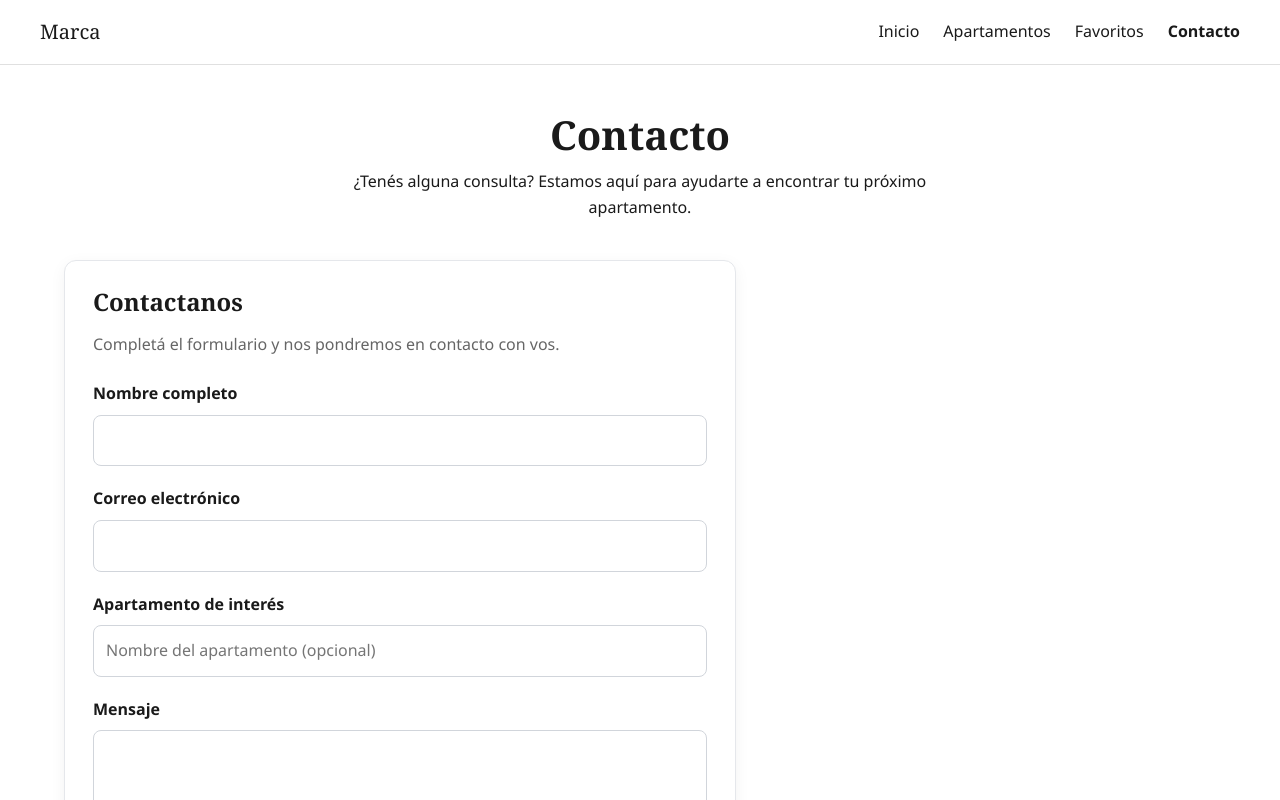
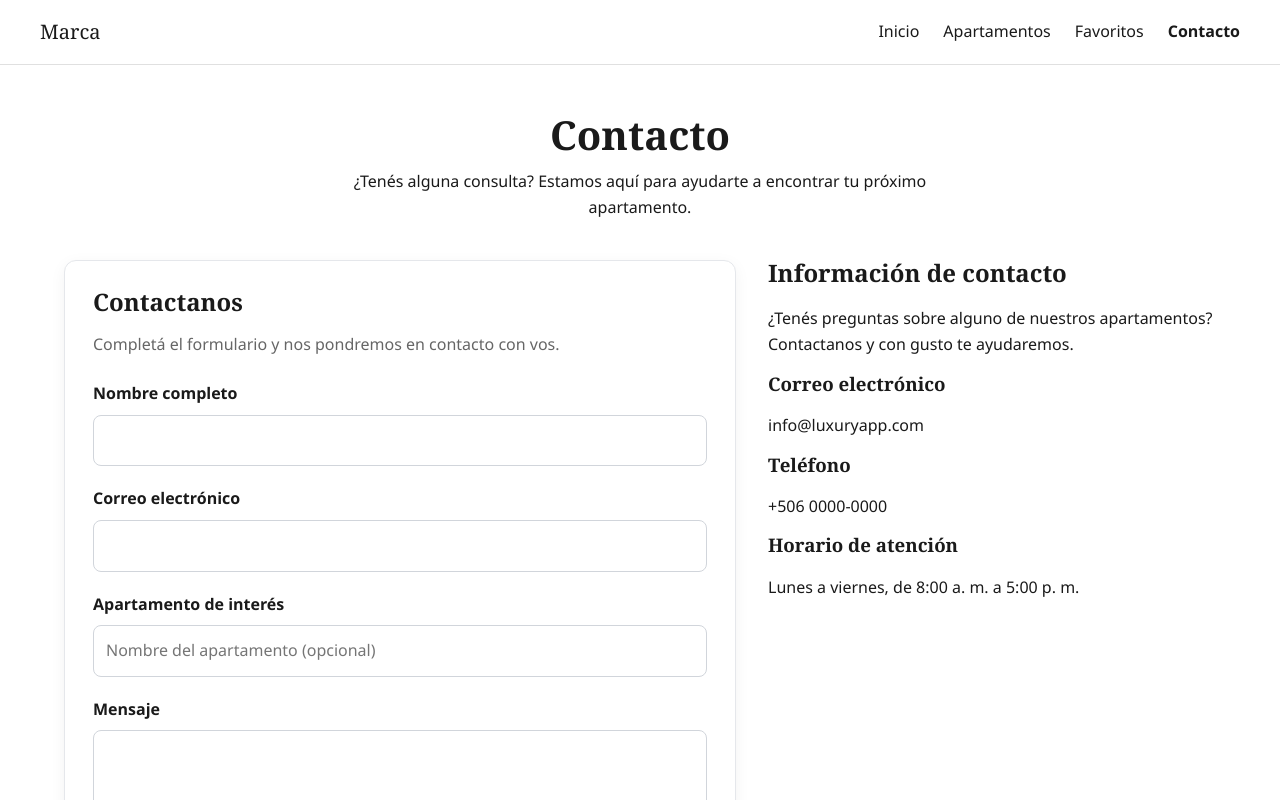
Before and after one commit to SebastianBDWJ/Proyecto1-DS, a React (Vite) app in the folder luxury-app/: page /contacto in a window 1280 px wide. Shown: the top 800 px of the page. Built offline with nearby package versions, Linux system fonts and the light colour scheme.

Commit message:
Creacion de contactInfo

```diff
--- a/luxury-app/src/features/contact/components/ContactInfo.tsx
+++ b/luxury-app/src/features/contact/components/ContactInfo.tsx
@@ -0,0 +1,29 @@
+
+function ContactInfo() {
+  return (
+    <section className="contact-info">
+      <h2>Información de contacto</h2>
+      <p>
+        ¿Tenés preguntas sobre alguno de nuestros apartamentos?
+        Contactanos y con gusto te ayudaremos.
+      </p>
+
+      <div className="contact-info-item">
+        <h3>Correo electrónico</h3>
+        <p>info@luxuryapp.com</p>
+      </div>
+
+      <div className="contact-info-item">
+        <h3>Teléfono</h3>
+        <p>+506 0000-0000</p>
+      </div>
+
+      <div className="contact-info-item">
+        <h3>Horario de atención</h3>
+        <p>Lunes a viernes, de 8:00 a. m. a 5:00 p. m.</p>
+      </div>
+    </section>
+  );
+}
+
+export default ContactInfo;
--- a/luxury-app/src/features/contact/pages/Contact.tsx
+++ b/luxury-app/src/features/contact/pages/Contact.tsx
@@ -1,5 +1,6 @@
 
 import ContactForm from "../components/ContactForm";
+import ContactInfo from "../components/ContactInfo";
 import "../../../styles/contact/contact.css";
 
 
@@ -16,6 +17,7 @@ function Contact() {
 
       <section className="contact-content">
         <ContactForm />
+        <ContactInfo/>
       </section>
     </main>
   );
```
